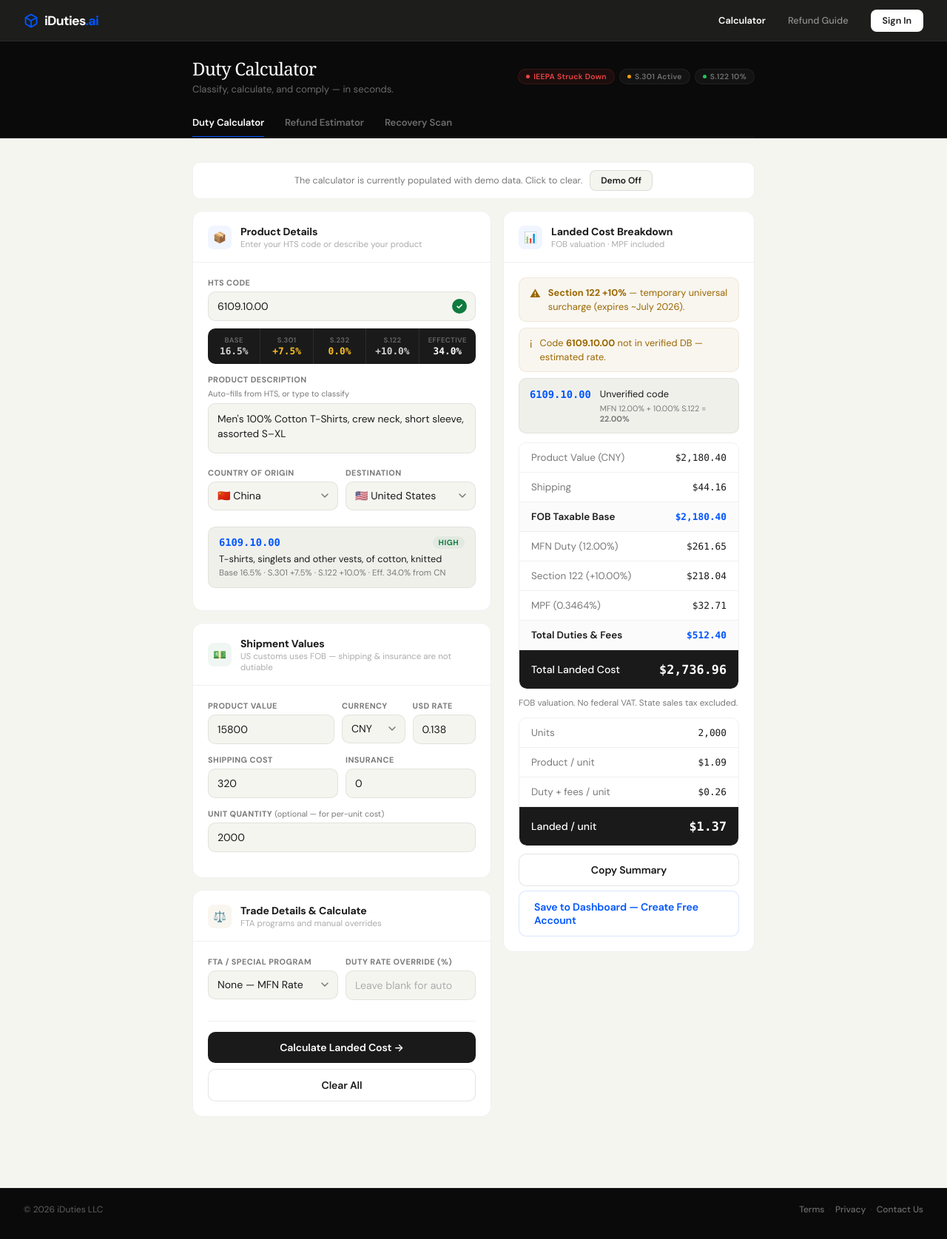
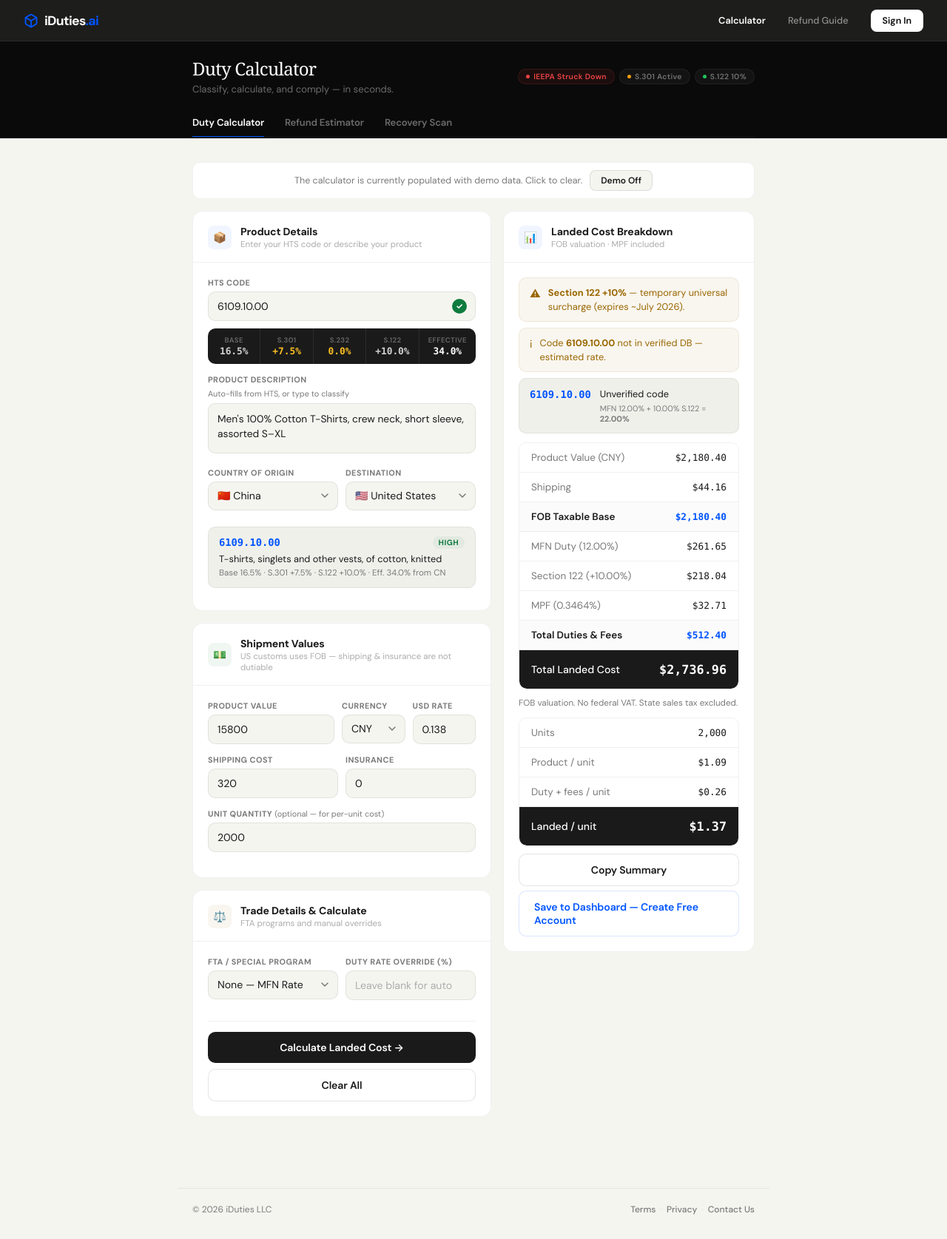
Before and after one commit to rebelkayn/dutycalc, a Flask app: page /calculator in a window 1280 px wide. Shown: the whole page at 74% size. Run offline with Flask 3, Linux system fonts and the light colour scheme; some libraries are stand-ins or nearby versions; some web fonts are replaced.

Commit message:
Dark nav and header only, light body preserved

```diff
--- a/templates/index.html
+++ b/templates/index.html
@@ -77,7 +77,7 @@ body {
 .nav-link.active { color: white; font-weight: 600; }
 .nav-auth-btn {
   padding: 7px 16px; border-radius: 8px;
-  font-size: 0.78rem; font-weight: 600; color: var(--ink);
+  font-size: 0.78rem; font-weight: 600; color: #0A0A0A;
   background: white; border: none;
   text-decoration: none; transition: all 0.15s; flex-shrink: 0;
   white-space: nowrap; max-width: 160px; overflow: hidden; text-overflow: ellipsis;
@@ -532,21 +532,20 @@ body {
 
 /* ═══════ FOOTER ═══════ */
 .footer {
-  max-width: 100%; margin: 0; padding: 20px clamp(16px, 4vw, 32px) 32px;
+  max-width: 800px; margin: 0 auto; padding: 20px 20px 32px;
   display: flex; justify-content: space-between; align-items: center;
-  font-size: 0.75rem; color: rgba(255,255,255,0.35);
-  background: #0A0A0A; border-top: 1px solid rgba(255,255,255,0.06);
+  font-size: 0.75rem; color: var(--muted); border-top: 1px solid var(--border);
   flex-wrap: wrap; gap: 8px;
 }
 .footer-links { display: flex; align-items: center; gap: 6px; flex-wrap: wrap; }
-.footer-sep { color: rgba(255,255,255,0.12); }
-.footer a { color: rgba(255,255,255,0.4); text-decoration: none; font-weight: 500; }
-.footer a:hover { color: white; }
+.footer-sep { color: var(--border2); }
+.footer a { color: var(--muted); text-decoration: none; font-weight: 500; }
+.footer a:hover { color: var(--ink); }
 @media (max-width: 500px) { .footer { padding: 20px 16px 32px; } }
 
 /* ═══════ SCROLLBAR ═══════ */
 ::-webkit-scrollbar { width: 5px; }
-::-webkit-scrollbar-thumb { background: rgba(0,0,0,0.12); border-radius: 3px; }
+::-webkit-scrollbar-thumb { background: rgba(0,0,0,0.1); border-radius: 3px; }
 ::placeholder { color: var(--dim); }
 /* ═══════ EMBED MODE (dashboard drawers) ═══════ */
 body.embed { background: #fff; }
```
